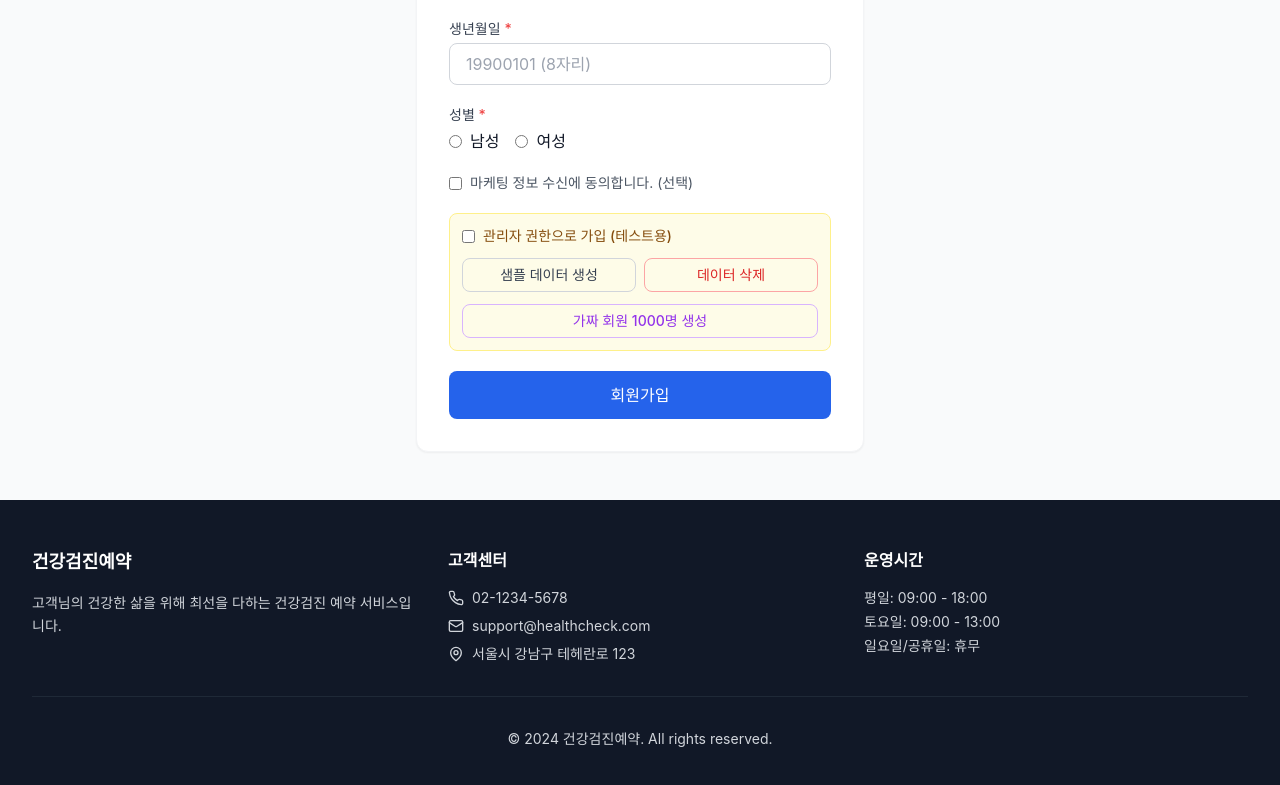
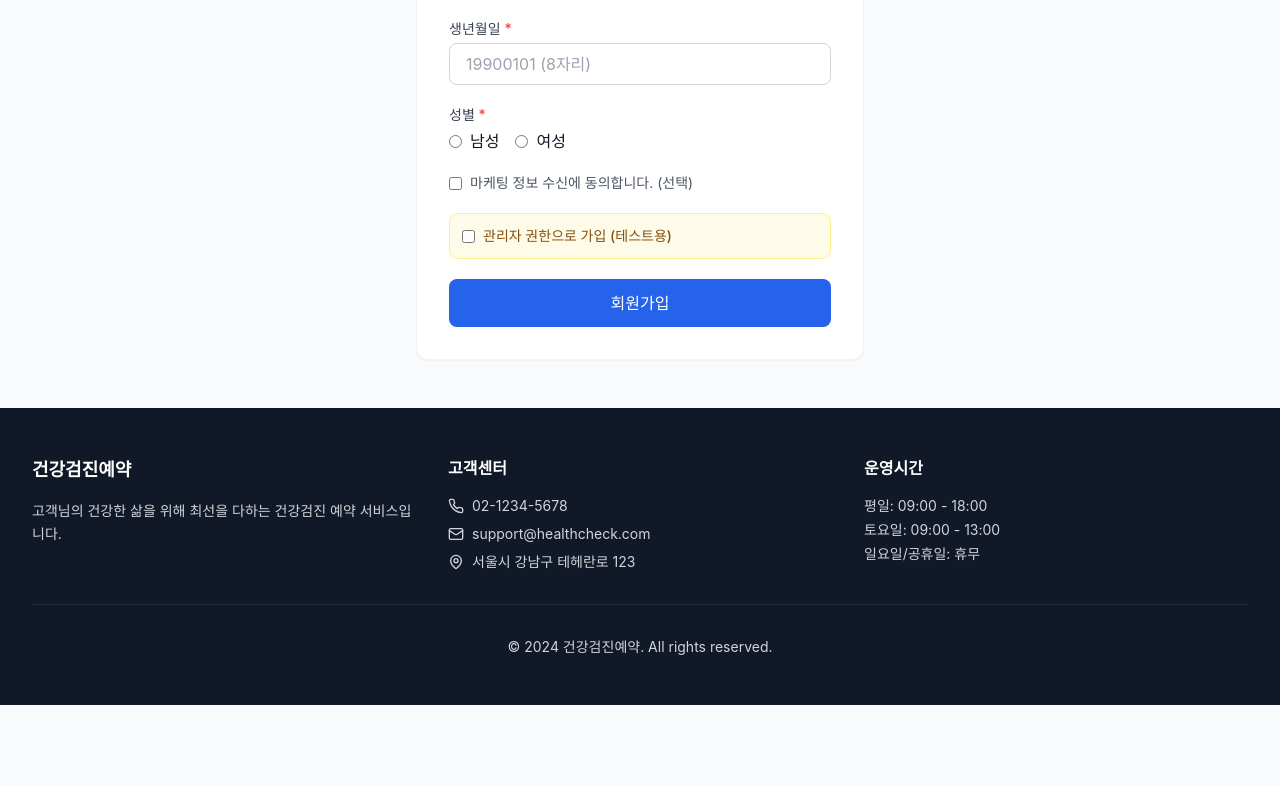
Before and after one commit to june8667/health-checkup-reservation, a React (Vite) app in the folder packages/client/: page /register in a window 1280 px wide. Shown: the part 666-1451 px from the top of the page. After the commit the page ends 1371 px from the top, so only its background shows below. Built offline with nearby package versions, Linux system fonts and the light colour scheme; no server answers; a web font is replaced by a local one.

Commit message:
회원가입 페이지에서 데이터 관리 버튼 제거
- 샘플 데이터 생성, 데이터 삭제, 가짜 회원 생성 버튼 제거 (DB 관리로 이관됨)
- 관리자 권한으로 가입 옵션만 유지

Co-Authored-By: Claude Opus 4.5 <noreply@anthropic.com>

```diff
--- a/packages/client/src/pages/Register.tsx
+++ b/packages/client/src/pages/Register.tsx
@@ -4,7 +4,7 @@ import { useForm } from 'react-hook-form';
 import { zodResolver } from '@hookform/resolvers/zod';
 import { z } from 'zod';
 import { toast } from 'react-toastify';
-import { register as registerApi, login, sendPhoneCode, verifyPhone, resetAllData, seedSampleData, createFakeUsers } from '../api/auth';
+import { register as registerApi, login, sendPhoneCode, verifyPhone } from '../api/auth';
 import { useAuthStore } from '../store/authStore';
 import Button from '../components/common/Button';
 import Input from '../components/common/Input';
@@ -34,7 +34,6 @@ export default function Register() {
   const [isSendingCode, setIsSendingCode] = useState(false);
   const [isVerifying, setIsVerifying] = useState(false);
   const [isAdmin, setIsAdmin] = useState(false); // 테스트용 관리자 권한
-  const [isCreatingFakeUsers, setIsCreatingFakeUsers] = useState(false);
 
   const {
     register,
@@ -265,7 +264,7 @@ export default function Register() {
             </div>
 
             {/* 테스트용 옵션 */}
-            <div className="p-3 bg-yellow-50 border border-yellow-200 rounded-lg space-y-3">
+            <div className="p-3 bg-yellow-50 border border-yellow-200 rounded-lg">
               <label className="flex items-center">
                 <input
                   type="checkbox"
@@ -275,64 +274,6 @@ export default function Register() {
                 />
                 <span className="text-sm text-yellow-800 font-medium">관리자 권한으로 가입 (테스트용)</span>
               </label>
-              <div className="flex gap-2">
-                <Button
-                  type="button"
-                  variant="outline"
-                  size="sm"
-                  className="flex-1 text-blue-600 border-blue-300 hover:bg-blue-50"
-                  onClick={async () => {
-                    try {
-                      await seedSampleData();
-                      toast.success('샘플 데이터(병원, 패키지)가 생성되었습니다.');
-                    } catch (error) {
-                      toast.error('샘플 데이터 생성에 실패했습니다.');
-                    }
-                  }}
-                >
-                  샘플 데이터 생성
-                </Button>
-                <Button
-                  type="button"
-                  variant="outline"
-                  size="sm"
-                  className="flex-1 text-red-600 border-red-300 hover:bg-red-50"
-                  onClick={async () => {
-                    if (window.confirm('모든 회원, 예약, 결제 데이터가 삭제됩니다. 계속하시겠습니까?')) {
-                      try {
-                        await resetAllData();
-                        toast.success('모든 데이터가 삭제되었습니다.');
-                      } catch (error) {
-                        toast.error('데이터 삭제에 실패했습니다.');
-                      }
-                    }
-                  }}
-                >
-                  데이터 삭제
-                </Button>
-              </div>
-              <Button
-                type="button"
-                variant="outline"
-                size="sm"
-                className="w-full text-purple-600 border-purple-300 hover:bg-purple-50"
-                isLoading={isCreatingFakeUsers}
-                onClick={async () => {
-                  if (window.confirm('가짜 회원 1000명을 생성합니다. 계속하시겠습니까?')) {
-                    setIsCreatingFakeUsers(true);
-                    try {
-                      const result = await createFakeUsers(1000);
-                      toast.success(result.message || '가짜 회원 1000명이 생성되었습니다.');
-                    } catch (error) {
-                      toast.error('가짜 회원 생성에 실패했습니다.');
-                    } finally {
-                      setIsCreatingFakeUsers(false);
-                    }
-                  }
-                }}
-              >
-                가짜 회원 1000명 생성
-              </Button>
             </div>
 
             <Button
```
